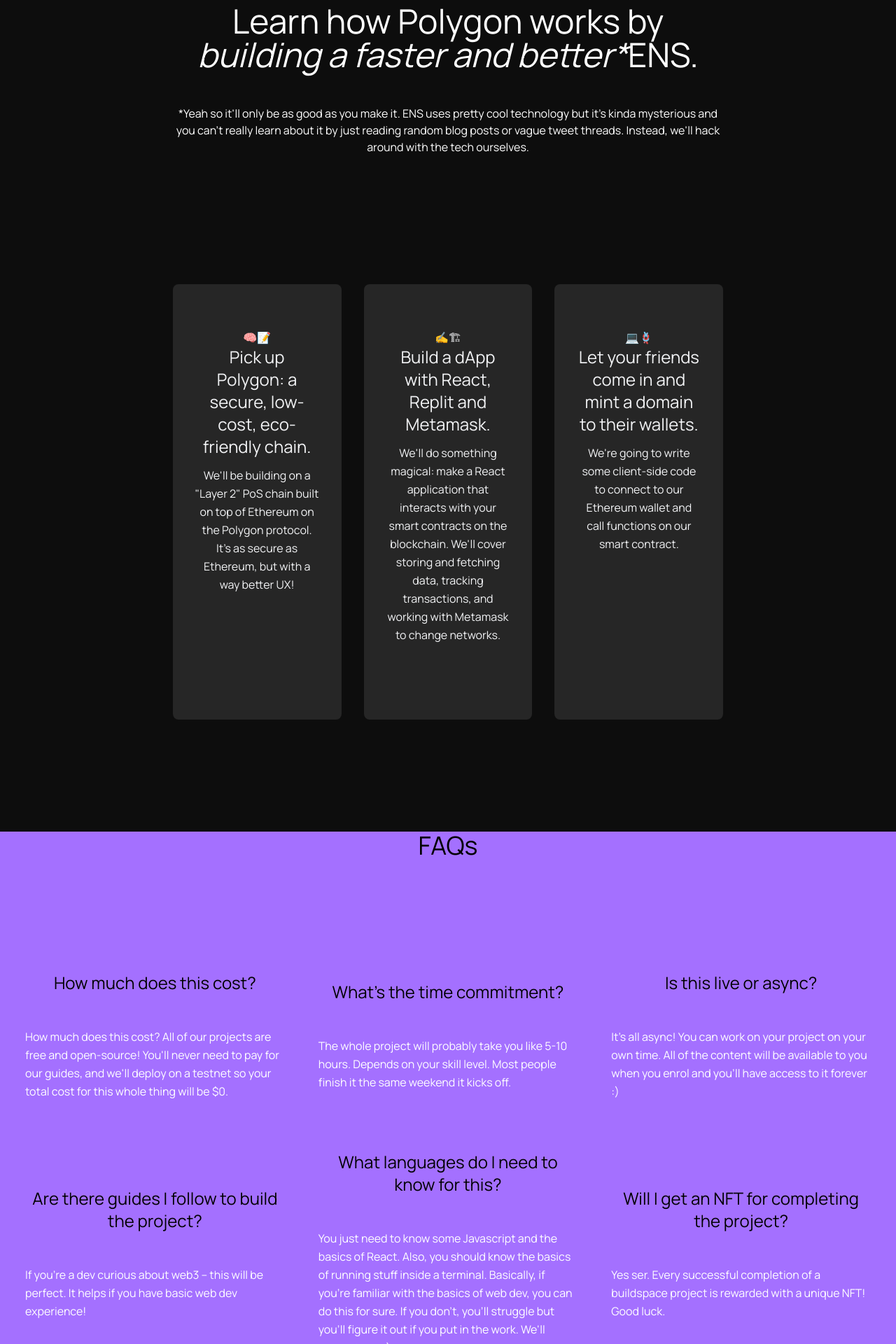
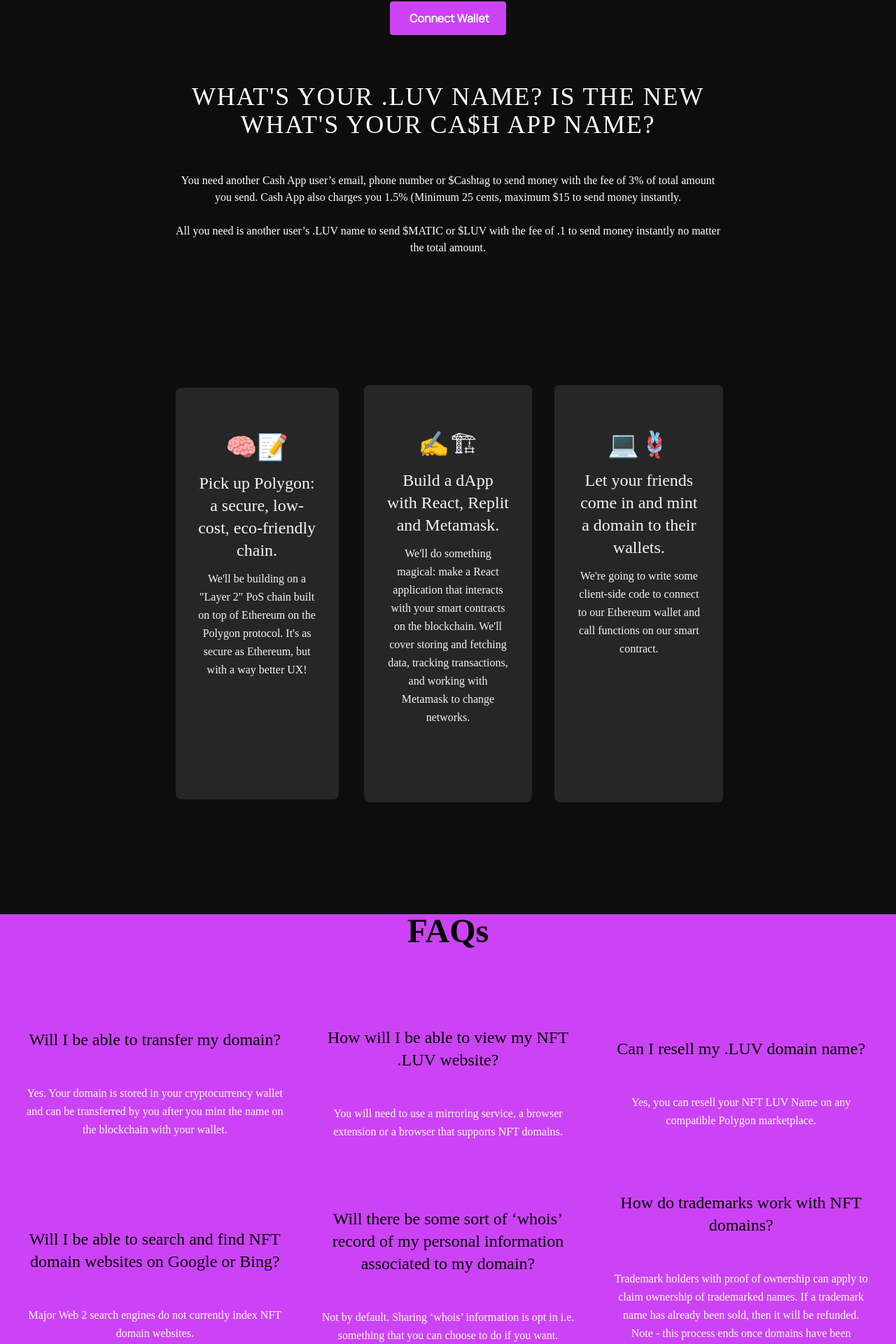
Before and after one commit to parmeshwar4321/LNS, a Next.js app: page / in a window 1280 px wide. Shown: the part 577-2497 px from the top of the page at 70% size. Built offline with nearby package versions, Linux system fonts and the light colour scheme.

Commit message:
content updated

```diff
--- a/src/components/Footer/index.js
+++ b/src/components/Footer/index.js
@@ -6,25 +6,26 @@
 const TWITTER_HANDLE = "luvnft";
 const TWITTER_LINK = `https://twitter.com/${TWITTER_HANDLE}`;
 
-
 export default function Footer() {
   return (
     <div>
       <footer>
-        <section className="text-white body-font bg-[#a470ff]">
-          <h1 className="text-4xl font-medium title-font text-black mb-12 text-center">
+        <section className="text-white body-font bg-[#cc43f5]">
+          <h1 className="text-4xl sm:text-5xl font-bold text-5xl title-font mb5 text-center  text-[#000]  font-['Archivo']">
             FAQs
           </h1>
-          <div className="container px-5 py-24 mx-auto ">
+          <div className="container px-5 py-24 mx-auto text-center">
             <div className="flex flex-wrap -m-2">
               <div className="p-2 lg:w-1/3 md:w-1/2 w-full">
                 <div className="h-full flex items-center p-4 rounded-lg">
                   <div className="flex-grow">
-                    <h2 className="text-2xl font-medium title-font text-black mb-12 text-center">
-                    How much does this cost?
+                    <h2 className="text-2xl font-medium title-font mb-12 text-center  text-[#000]  font-['Archivo']">
+                      Will I be able to transfer my domain?
                     </h2>
-                    <p className="leading-relaxed mb-6">
-                    How much does this cost? All of our projects are free and open-source! You'll never need to pay for our guides, and we'll deploy on a testnet so your total cost for this whole thing will be $0.
+                    <p className="leading-relaxed mb-6 font-['Poppins'] ">
+                      Yes. Your domain is stored in your cryptocurrency wallet
+                      and can be transferred by you after you mint the name on
+                      the blockchain with your wallet.
                     </p>
                   </div>
                 </div>
@@ -32,11 +33,12 @@
               <div className="p-2 lg:w-1/3 md:w-1/2 w-full">
                 <div className="h-full flex items-center p-4 rounded-lg">
                   <div className="flex-grow">
-                    <h2 className="text-2xl font-medium title-font text-black mb-12 text-center">
-                    What's the time commitment?
+                    <h2 className="text-2xl font-medium title-font mb-12 text-center  text-[#000]  font-['Archivo']">
+                      How will I be able to view my NFT .LUV website?
                     </h2>
-                    <p className="leading-relaxed mb-6">
-                    The whole project will probably take you like 5-10 hours. Depends on your skill level. Most people finish it the same weekend it kicks off.
+                    <p className="leading-relaxed mb-6 font-['Poppins'] ">
+                      You will need to use a mirroring service, a browser
+                      extension or a browser that supports NFT domains.{" "}
                     </p>
                   </div>
                 </div>
@@ -44,11 +46,12 @@
               <div className="p-2 lg:w-1/3 md:w-1/2 w-full">
                 <div className="h-full flex items-center p-4 rounded-lg">
                   <div className="flex-grow">
-                    <h2 className="text-2xl font-medium title-font text-black mb-12 text-center">
-                    Is this live or async?
+                    <h2 className="text-2xl font-medium title-font mb-12 text-center  text-[#000]  font-['Archivo']">
+                      Can I resell my .LUV domain name?
                     </h2>
-                    <p className="leading-relaxed mb-6 ">
-                    It's all async! You can work on your project on your own time. All of the content will be available to you when you enrol and you'll have access to it forever :)
+                    <p className="leading-relaxed mb-6 font-['Poppins'] ">
+                      Yes, you can resell your NFT LUV Name on any compatible
+                      Polygon marketplace.{" "}
                     </p>
                   </div>
                 </div>
@@ -56,10 +59,13 @@
               <div className="p-2 lg:w-1/3 md:w-1/2 w-full">
                 <div className="h-full flex items-center p-4 rounded-lg">
                   <div className="flex-grow">
-                    <h2 className="text-2xl font-medium title-font text-black mb-12 text-center">
-                    Are there guides I follow to build the project?                    </h2>
-                    <p className="leading-relaxed mb-6">
-                    If you're a dev curious about web3 -- this will be perfect. It helps if you have basic web dev experience!
+                    <h2 className="text-2xl font-medium title-font mb-12 text-center  text-[#000]  font-['Archivo']">
+                      Will I be able to search and find NFT domain websites on
+                      Google or Bing?{" "}
+                    </h2>
+                    <p className="leading-relaxed mb-6 font-['Poppins'] ">
+                      Major Web 2 search engines do not currently index NFT
+                      domain websites.
                     </p>
                   </div>
                 </div>
@@ -67,21 +73,31 @@
               <div className="p-2 lg:w-1/3 md:w-1/2 w-full">
                 <div className="h-full flex items-center p-4 rounded-lg">
                   <div className="flex-grow">
-                    <h2 className="text-2xl font-medium title-font text-black mb-12 text-center">
-                    What languages do I need to know for this?                    </h2>
-                    <p className="leading-relaxed mb-6">
-                    You just need to know some Javascript and the basics of React. Also, you should know the basics of running stuff inside a terminal. Basically, if you're familiar with the basics of web dev, you can do this for sure. If you don't, you'll struggle but you'll figure it out if you put in the work. We'll support you :).
+                    <h2 className="text-2xl font-medium title-font mb-12 text-center  text-[#000]  font-['Archivo']">
+                      Will there be some sort of ‘whois’ record of my personal
+                      information associated to my domain?
+                    </h2>
+                    <p className="leading-relaxed mb-6 font-['Poppins'] ">
+                      Not by default. Sharing ‘whois’ information is opt in i.e.
+                      something that you can choose to do if you want.
+                      Otherwise, your identity will not be publicly known.
                     </p>
                   </div>
                 </div>
               </div>
-              <div className="p-2 lg:w-1/3 md:w-1/2 w-full">
+              <div className="p-2 lg:w-1/3 md:w-1/2 w-full ">
                 <div className="h-full flex items-center p-4 rounded-lg">
                   <div className="flex-grow">
-                    <h2 className="text-2xl font-medium title-font text-black mb-12 text-center">
-                    Will I get an NFT for completing the project?                    </h2>
-                    <p className="leading-relaxed mb-6">
-                    Yes ser. Every successful completion of a buildspace project is rewarded with a unique NFT! Good luck.
+                    <h2 className="text-2xl font-medium title-font mb-12   text-[#000]  font-['Archivo']">
+                      How do trademarks work with NFT domains?
+                    </h2>
+                    <p className="leading-relaxed mb-6 font-['Poppins'] ">
+                      Trademark holders with proof of ownership can apply to
+                      claim ownership of trademarked names. If a trademark name
+                      has already been sold, then it will be refunded. Note -
+                      this process ends once domains have been distributed. LUV
+                      Name Service does not have the ability to move a domain
+                      once distribution has occurred.
                     </p>
                   </div>
                 </div>
@@ -96,7 +112,6 @@
                   className="object-contain h-10 w-10 pointer-cursor"
                   alt="Twitter Logo"
                   src={twitterLogo?.src}
-
                 />
                 <a
                   className="footer-text"
@@ -106,7 +121,6 @@
                 >{`built with @${TWITTER_HANDLE}`}</a>
               </div>
             </div>
-
           </div>
         </section>
       </footer>
--- a/src/components/Hero/index.js
+++ b/src/components/Hero/index.js
@@ -174,7 +174,7 @@
     <div className="sm:flex justify-center ">
       <button
         onClick={connectWallet}
-        className="m-1 bg-[#a470ff] hover:bg-grey text-grey-darkest font-bold py-3 px-6 rounded inline-flex items-center"
+        className="m-1 bg-[#cc43f5] hover:bg-grey text-grey-darkest font-bold py-3 px-6 rounded inline-flex items-center"
       >
         <span className="ml-1 "> Connect Wallet</span>
       </button>
@@ -377,16 +377,16 @@
       <div className="container mx-auto flex px-5 py-16 items-center justify-center flex-col">
         <div className="text-center lg:w-2/3 w-full">
           <div>
-            <h1 className="title-font sm:text-6xl text-xl font-bold mb-4 font-medium">
+            <h1 className="title-font sm:text-7xl text-5xl font-bold mb-4 font-medium font-['Archivo']">
               Blockchain <s>ownership</s> <br />
               own-ya-shit starts by owning your
-              <span className="text-[#a470ff]"> Polygon </span>
+              <span className="text-[#cc43f5] font-serif"> Polygon </span>
               .luv name
             </h1>
-            <p className="mb-8 leading-relaxed">
+            <p className="mb-8 leading-relaxed font-['Poppins'] ">
               All the cool kids on social media have have .eth/.sol name
-              domains. Here &apos;s how you can become cooler than them: by making
-              your own .luv Polygon name domain! Your .luv domain is your
+              domains. Here &apos;s how you can become cooler than them: by
+              making your own .luv Polygon name domain! Your .luv domain is your
               all-in-one domain/hosting, banking and billing, online
               identification, user management, authentication and more.
             </p>
@@ -398,23 +398,20 @@
             {mints && renderMints()}
           </div>
 
-          <div className="container mx-auto flex px-5 py-16 items-center justify-center flex-col">
-            <h2 className="text-5xl font-medium title-font text-white-900 mb-12 text-center">
-              Learn how Polygon works by <br />
-              <span
-                className="
-              font-style: italic
-              "
-              >
-                building a faster and better*
-              </span>
-              ENS.
+          <div className="container mx-auto flex px-5 py-16 items-center justify-center flex-col ">
+            <h2 className="title-font text-4xl font-medium  font-bold	 text-white-900 mb-12 text-center tracking-wider font-['Archivo']">
+              WHAT&apos;S YOUR .LUV NAME? IS THE NEW WHAT&apos;S YOUR CA$H APP NAME?
             </h2>
-            <p className="mb-6 text-xm  font-medium">
-              *Yeah so it&apos;ll only be as good as you make it. ENS uses pretty
-              cool technology but it&apos;s kinda mysterious and you can&apos;t really
-              learn about it by just reading random blog posts or vague tweet
-              threads. Instead, we&apos;ll hack around with the tech ourselves.
+            <p className="mb-6 text-xm font-['Poppins']   font-medium">
+              You need another Cash App user’s email, phone number or $Cashtag
+              to send money with the fee of 3% of total amount you send. Cash
+              App also charges you 1.5% (Minimum 25 cents, maximum $15 to send
+              money instantly.
+            </p>
+            <p className="mb-6 text-xm font-['Poppins'] font-medium">
+              All you need is another user’s .LUV name to send $MATIC or $LUV
+              with the fee of .1 to send money instantly no matter the total
+              amount.
             </p>
           </div>
 
@@ -422,46 +419,44 @@
           <section className="text-gray-100 body-font">
             <div className="container px-5 py-24 mx-auto">
               <div className="flex flex-wrap -m-4">
-                <div className="p-4 lg:w-1/3">
+                <div className="p-5 lg:w-1/3">
                   <div className="h-full bg-[hsla(0,0%,100%,.1)] bg-opacity-75 px-8 pt-16 pb-24 rounded-lg overflow-hidden text-center relative">
-                    <div className="">🧠📝</div>
-                    <h1 className="title-font sm:text-2xl text-xl font-medium mb-3">
+                    <div className="text-4xl mb-4">🧠📝</div>
+                    <h1 className="font-['Archivo'] font-bold title-font sm:text-2xl text-xl font-medium mb-3">
                       Pick up Polygon: a secure, low-cost, eco-friendly chain.{" "}
                     </h1>
-                    <p className="leading-relaxed mb-3">
-                      We&apos;ll be building on a &quot;Layer 2&quot; PoS chain built on top of
-                      Ethereum on the Polygon protocol. It&apos;s as secure as
-                      Ethereum, but with a way better UX!
+                    <p className="leading-relaxed mb-3 font-['Poppins'] ">
+                      We&apos;ll be building on a &quot;Layer 2&quot; PoS chain
+                      built on top of Ethereum on the Polygon protocol.
+                      It&apos;s as secure as Ethereum, but with a way better UX!
                     </p>
                   </div>
                 </div>
                 <div className="p-4 lg:w-1/3">
                   <div className="h-full bg-[hsla(0,0%,100%,.1)] bg-opacity-75 px-8 pt-16 pb-24 rounded-lg overflow-hidden text-center relative">
-                    <div className="  border-1                  width-300 line hight-100 font-size-60 font-weight-700">
-                      ✍️🏗
-                    </div>
-                    <h1 className="title-font sm:text-2xl text-xl font-medium mb-3">
+                    <div className="text-4xl mb-4">✍️🏗</div>
+                    <h1 className="font-['Archivo'] font-bold -font sm:text-2xl text-xl font-medium mb-3">
                       Build a dApp with React, Replit and Metamask.
                     </h1>
-                    <p className="leading-relaxed mb-3">
-                      We&apos;ll do something magical: make a React application that
-                      interacts with your smart contracts on the blockchain.
-                      We&apos;ll cover storing and fetching data, tracking
-                      transactions, and working with Metamask to change
+                    <p className="leading-relaxed mb-3 font-['Poppins'] ">
+                      We&apos;ll do something magical: make a React application
+                      that interacts with your smart contracts on the
+                      blockchain. We&apos;ll cover storing and fetching data,
+                      tracking transactions, and working with Metamask to change
                       networks.
                     </p>
                   </div>
                 </div>
                 <div className="p-4 lg:w-1/3">
                   <div className="h-full bg-[hsla(0,0%,100%,.1)] bg-opacity-75 px-8 pt-16 pb-24 rounded-lg overflow-hidden text-center relative">
-                    <div className="">💻🪢</div>
-                    <h1 className="title-font sm:text-2xl text-xl font-medium mb-3">
+                    <div className="text-4xl mb-4">💻🪢</div>
+                    <h1 className="font-['Archivo'] font-bold title-font sm:text-2xl text-xl font-medium mb-3">
                       Let your friends come in and mint a domain to their
                       wallets.{" "}
                     </h1>
-                    <p className="leading-relaxed mb-3">
-                      We&apos;re going to write some client-side code to connect to
-                      our Ethereum wallet and call functions on our smart
+                    <p className="leading-relaxed mb-3 font-['Poppins'] ">
+                      We&apos;re going to write some client-side code to connect
+                      to our Ethereum wallet and call functions on our smart
                       contract.
                     </p>
                   </div>
```
Lines whose indentation alone changed are shown as unchanged.
